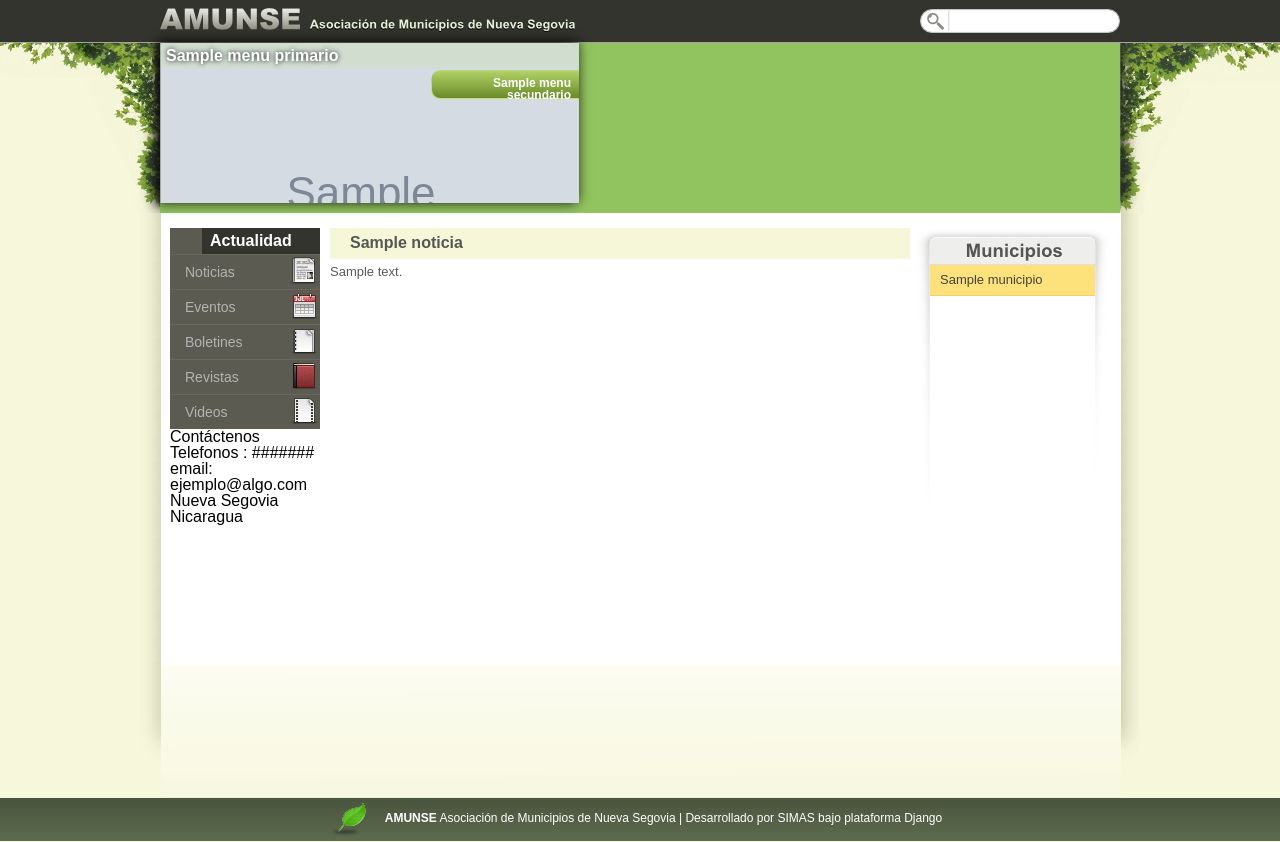
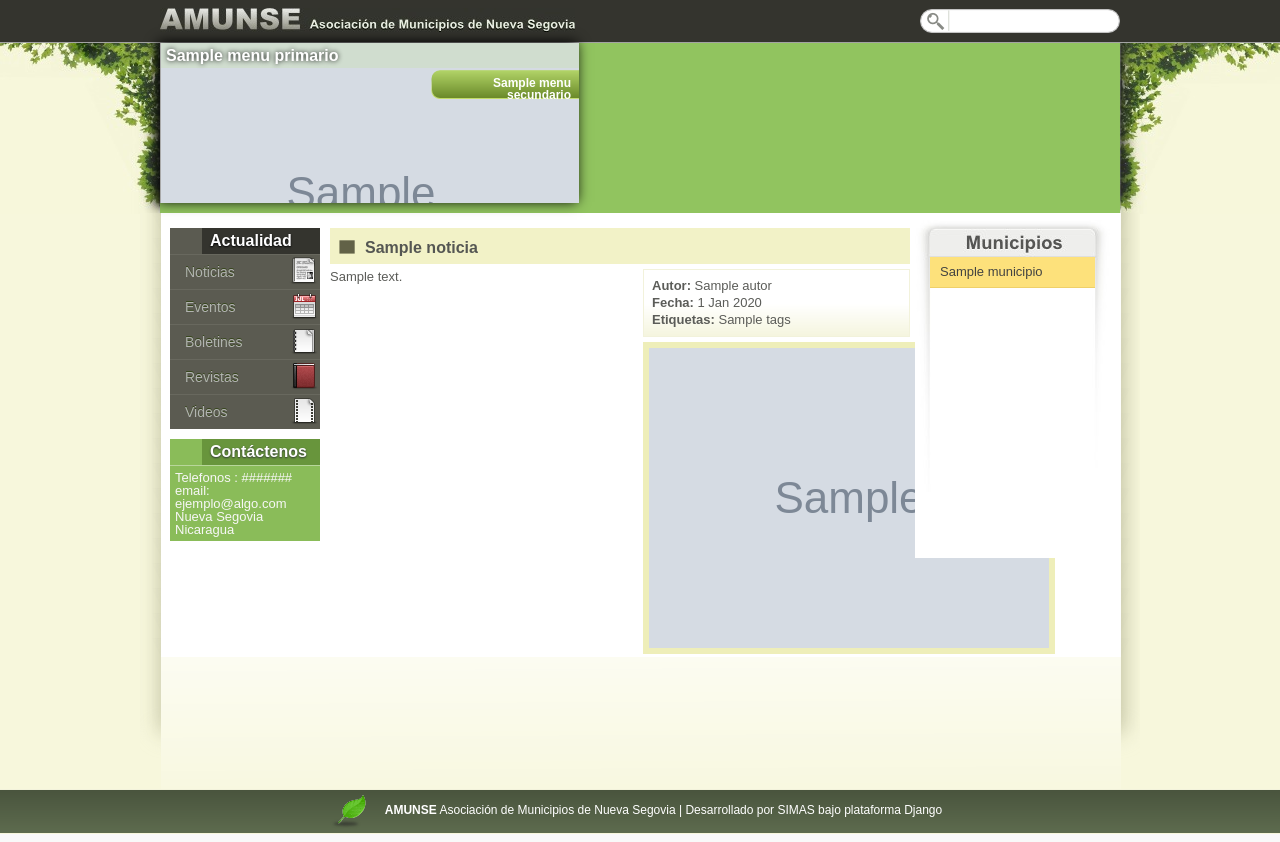
Before and after one commit to byroncorrales/amunse, a Django app: template amunse/templates/noticias/noticia_detalle.html in a window 1280 px wide. Run offline with Django 3.2, Linux system fonts and the light colour scheme; the template is opened without the code that fills it: most values are stand-ins (such as "Sample title", 1, 10 or a date in 2020); grey boxes marked "Sample" are stand-in pictures; parts of the project's set-up code (start-up, migrations or seed data) failed here and were passed over.

Commit message:
Terminando detalle de noticia

```diff
--- a/amunse/media/css/estilo.css
+++ b/amunse/media/css/estilo.css
@@ -250,7 +250,7 @@ b{
     background:url(../imagen/municipios.jpg);
     background-repeat:no-repeat;
     padding-top:37px;
-
+    margin-top:-8px;
 }
 
 #municipios a, #municipios a:visited{
@@ -295,11 +295,15 @@ b{
     margin-bottom:5px;
 }
 
-.contenedor_noticia_inicio a{
+.contenedor_noticia_inicio a, .contenedor_noticia_inicio a:visited{
     font-size:16px;
     font-weight:bold;
     color:#698c45;
     text-decoration:none;
+}
+
+.contenedor_noticia_inicio a:hover{
+    color:#576B43;
 }
 
 .contenedor_noticia_inicio p{
@@ -391,6 +395,7 @@ b{
     border:0;
     font-size:13px;
     font-weight:bold;
+    float:left;
 }
 
 .titulo_evento a:hover{
@@ -414,6 +419,9 @@ b{
     font-weight:bold;
     padding:5px;
     padding-left:40px;
+    text-shadow: 0px 1px 2px #000;
+    -moz-text-shadow: 0px 1px 2px #000;
+    -webkit-text-shadow: 0px 1px 2px #000;
 
 }
 
@@ -426,6 +434,9 @@ b{
     font-size:14px;
     padding-top:10px;
     padding-left:15px;
+    text-shadow: 0px -1px 0px #37461c;
+    -moz-text-shadow: 0px -1px 0px #37461c;
+    -webkit-text-shadow: 0px -1px 0px #37461c;
 }
 
 #menu_sidebar a:hover{
@@ -439,6 +450,31 @@ b{
     margin-left:10px;
 }
 
+#contacto_sidebar{
+    background:#8abc59;
+    margin-top:10px;
+    color:#f7f7f6;
+    font-size:13px;
+}
+
+#contacto_sidebar p{
+padding:5px;
+}
+
+#contacto_sidebar h2{
+    background:#68953c url(../imagen/cuadrito_v.png);
+    background-repeat:no-repeat;
+    color:#fff;
+    font-weight:bold;
+    font-size:16px;
+    padding:5px;
+    padding-left:40px;
+    border-bottom:#b8d69b 1px solid;
+    text-shadow: 0px 1px 2px #2e3436;
+    -moz-text-shadow: 0px 1px 2px #2e3436;
+    -webkit-text-shadow: 0px 1px 2px #2e3436;
+}
+
 #cuerpo{
     width:580px;
     font-size:13px;
@@ -447,17 +483,37 @@ b{
 }
 
 #cuerpo h2{
-    background:#f6f6d9;
+    background:#f2f2c7 url(../imagen/vineta_titulo.png);
+    background-repeat:no-repeat;
+    background-position:center left;
     color:#555753;
     font-size:16px;
     font-weight:bold;
-    padding-left :20px;
-    padding-top:5px;
+    padding-left :35px;
+    padding-top:10px;
     padding-bottom:5px;
     margin-bottom:5px;
 }
 
+#detalles_noticia{
+    width:267px;
+    margin-left:10px;
 
+}
+
+#detalles_noticia img{
+    background:#eeeeb9;
+    padding:6px;
+}
+
+#autor_noticia{
+    background:#fff url(../imagen/autor_noticia.png);
+    background-repeat:repeat-x;
+    background-position:bottom left;
+    border: #f2f2db 1px solid;
+    padding:8px;
+    margin-bottom:5px;
+}
 
 
 /* Termina Contenido*/
--- a/amunse/templates/inicio.html
+++ b/amunse/templates/inicio.html
@@ -55,7 +55,7 @@
         <h2>Noticias</h2>
         {% for noticia in noticia %}
         <div class="contenedor_noticia_inicio">
-            <img src="{{noticia.imagen.url_178x90}}">
+            <a href="/noticias/{{noticia.slug}}"><img src="{{noticia.imagen.url_178x90}}"></a>
             <a href="/noticias/{{noticia.slug}}">{{noticia.titulo}}</a>
             <p>{{noticia.contenido|truncatewords_html:15|safe}}</p>
         </div>
--- a/amunse/templates/interna.html
+++ b/amunse/templates/interna.html
@@ -13,10 +13,10 @@
         </div>
         <div id="contacto_sidebar">
                 <h2>Contáctenos</h2>
-                    Telefonos : #######
+                    <p>Telefonos : #######
                     email: ejemplo@algo.com
                     Nueva Segovia
-                    Nicaragua
+                    Nicaragua</p>
         </div>
     </div>
     <div id="cuerpo" class="der">
--- a/amunse/templates/noticias/noticia_detalle.html
+++ b/amunse/templates/noticias/noticia_detalle.html
@@ -4,5 +4,15 @@
 
     {%block cuerpo%}
         <h2>{{noticia.titulo}}</h2>
+
+        <div id="detalles_noticia" class="der">
+            <div id="autor_noticia">
+                <b>Autor: </b>{{noticia.autor}}<br>
+                <b>Fecha: </b>{{noticia.fecha|date:"n M Y"}}<br>
+                {% if noticia.tags %}<b>Etiquetas: </b>{{noticia.tags}}{%endif%}
+            </div>
+            <img src="{{noticia.imagen.url_255x190}}">
+
+        </div>
         {{noticia.contenido|safe}}
     {%endblock %}
```
Also changed, not shown: amunse/media/imagen/autor_noticia.png (added), amunse/media/imagen/cuadrito_v.png (added), amunse/media/imagen/vineta_titulo.png (added).
